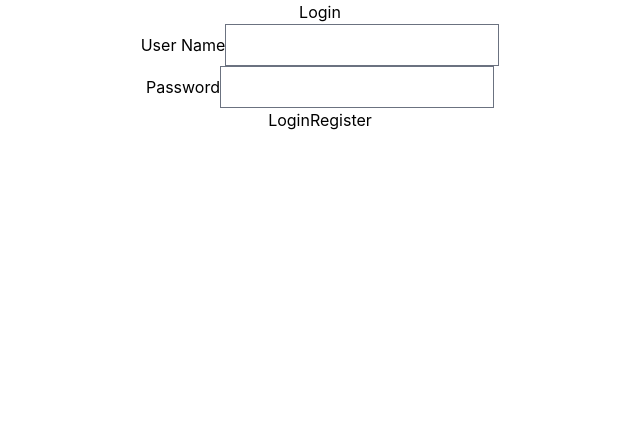
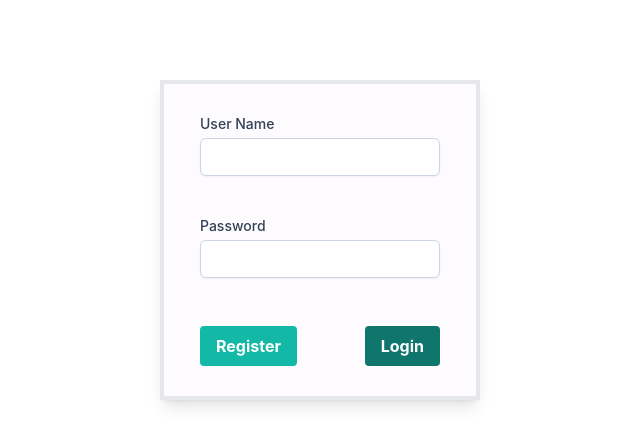
Before and after one commit to 84634E1A607A/nova210se_frontend, a React (Create React App) app: page /login in a window 1280 px wide. Shown: the top 446 px of the page, without its empty margins (320-960 px from the left). Built offline with nearby package versions, Linux system fonts and the light colour scheme.

Commit message:
feat: Add new Login UI. (#15)

```diff
--- a/src/user_control/Login.tsx
+++ b/src/user_control/Login.tsx
@@ -6,6 +6,7 @@ import { LoginInfo } from '../utils/types';
 import { ValidationError, getEditorStyle } from '../utils/ValidationError';
 import { handleSubmittedLoginInfo } from './handleSubmittedLoginInfo';
 import { ChooseLoginType } from '../utils/types';
+import { theme } from '../utils/ui/themes';
 
 export function Login() {
   const {
@@ -42,11 +43,14 @@ export function Login() {
   };
 
   return (
-    <div>
-      <h1>Login</h1>
+    <div
+      className="box-border p-4 border-4 w-80 h-80 flex items-center justify-center shadow-lg mx-auto mt-20"
+      style={{ backgroundColor: theme.background }}
+    >
       <form noValidate onSubmit={handleSubmit(onSubmit)}>
         <div>
-          <label htmlFor="user_name">User Name</label>
+          <label htmlFor="user_name" className="block text-left">
+            <span className="block text-sm font-medium text-slate-700">User Name</span>
             <input
               type="text"
               id="user_name"
@@ -59,12 +63,18 @@ export function Login() {
                     'Invalid user name. Only a-z A-Z 0-9 - _ ( ) @ . are allowed. At least 1 character.',
                 },
               })}
-            className={getEditorStyle(errors.user_name)}
+              className={`${getEditorStyle(errors.user_name)} mt-1 block w-60 px-3 py-2 bg-white border border-slate-300 rounded-md text-sm shadow-sm placeholder-slate-400
+                focus:outline-none focus:border-sky-500 focus:ring-1 focus:ring-sky-500
+                disabled:bg-slate-50 disabled:text-slate-500 disabled:border-slate-200 disabled:shadow-none
+                invalid:border-pink-500 invalid:text-pink-600
+                focus:invalid:border-pink-500 focus:invalid:ring-pink-500`}
             />
             <ValidationError fieldError={errors.user_name} />
+          </label>
         </div>
         <div>
-          <label htmlFor="password">Password</label>
+          <label htmlFor="password" className="block text-left mt-5">
+            <span className="block text-sm font-medium text-slate-700">Password</span>
             <input
               type="password"
               id="passwd"
@@ -77,30 +87,46 @@ export function Login() {
                   message: 'Password cannot contain blank spaces',
                 },
               })}
-            className={getEditorStyle(errors.password)}
+              className={`${getEditorStyle(errors.password)} mt-1 block w-60 px-3 py-2 bg-white border border-slate-300 rounded-md text-sm shadow-sm placeholder-slate-400
+                focus:outline-none focus:border-sky-500 focus:ring-1 focus:ring-sky-500
+                disabled:bg-slate-50 disabled:text-slate-500 disabled:border-slate-200 disabled:shadow-none
+                invalid:border-pink-500 invalid:text-pink-600
+                focus:invalid:border-pink-500 focus:invalid:ring-pink-500`}
             />
             <ValidationError fieldError={errors.password} />
+          </label>
         </div>
-        <div>
+        <div className="flex justify-between w-full mt-7">
           <button
+            className="bg-teal-500 hover:bg-teal-600 text-white font-bold py-2 px-4 rounded
+              focus:outline-none focus:shadow-outline focus:border-sky-500 focus:ring-1 focus:ring-sky-500"
+            type="submit"
+            onClick={() => (buttonTypeRef.current = 'register')}
+            disabled={isSubmitting}
+          >
+            Register
+          </button>
+          <button
+            className="bg-teal-700 hover:bg-teal-900 text-white font-bold py-2 px-4 rounded
+              focus:outline-none focus:shadow-outline focus:border-sky-500 focus:ring-1 focus:ring-sky-500"
             type="submit"
             onClick={() => (buttonTypeRef.current = 'login')}
             disabled={isSubmitting}
           >
             Login
           </button>
-          <button
-            type="submit"
-            onClick={() => (buttonTypeRef.current = 'register')}
-            disabled={isSubmitting}
-          >
-            Register
-          </button>
         </div>
       </form>
+      <div>
         {isWrongSubmit && (
-        <p role="alert">{wrongMessage || 'Error during login, please try again!'}</p>
+          <div
+            className="absolute top-0 left-0 w-full p-4 text-white text-center"
+            style={{ backgroundColor: theme.error }}
+          >
+            {wrongMessage || 'Error during login, please try again!'}
+          </div>
         )}
+      </div>
     </div>
   );
 }
--- a/src/utils/ValidationError.tsx
+++ b/src/utils/ValidationError.tsx
@@ -5,11 +5,9 @@ type Props = {
 };
 
 export function ValidationError({ fieldError }: Props) {
-  if (!fieldError) return null;
-
   return (
     <div role="alert" className="text-red-500 text-xs mt-1">
-      {fieldError.message}
+      {fieldError ? fieldError.message : '\u00A0'}
     </div>
   );
 }
```
Lines whose indentation alone changed are shown as unchanged.
